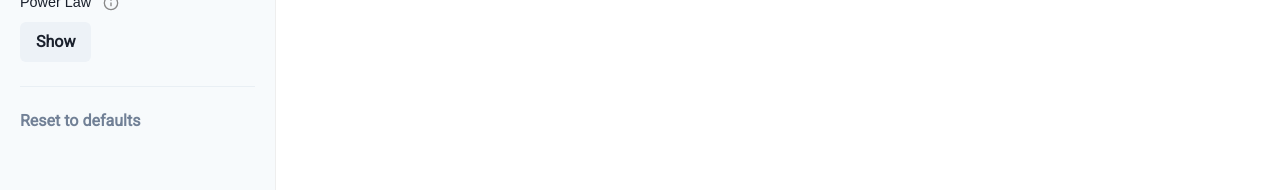
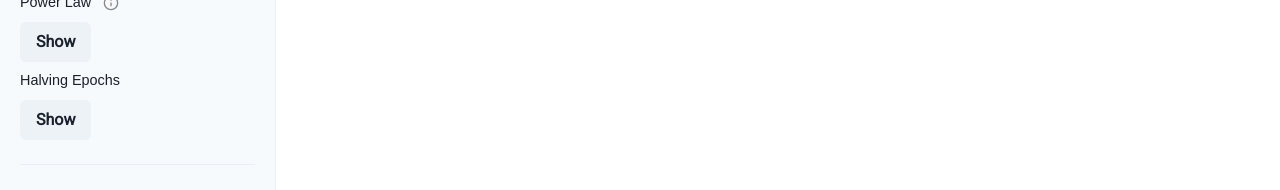
Before and after one commit to webxl/btc-charts, a React (Vite) app: page / in a window 1280 px wide. Shown: the part 425-615 px from the top of the page. Built offline with nearby package versions, Linux system fonts and the light colour scheme; no server answers; a web font is replaced by a local one.

Commit message:
epoch fix

```diff
--- a/src/charts/ChartControls.tsx
+++ b/src/charts/ChartControls.tsx
@@ -86,14 +86,14 @@ const ChartControls = ({
               {chartSettings.showPricePlot ? 'Hide' : 'Show'}
             </Button>
           </FormControl>
-          <FormControl>
-            <Label label="Halving Epochs" />
-            <Button onClick={() => toggleSetting('showHalvingEpochs')} isDisabled={isLoading}>
-              {chartSettings.showHalvingEpochs ? 'Hide' : 'Show'}
-            </Button>
-          </FormControl>
         </>
       )}
+      <FormControl>
+        <Label label="Halving Epochs" />
+        <Button onClick={() => toggleSetting('showHalvingEpochs')} isDisabled={isLoading}>
+          {chartSettings.showHalvingEpochs ? 'Hide' : 'Show'}
+        </Button>
+      </FormControl>
     </VStack>
   );
 };
```
